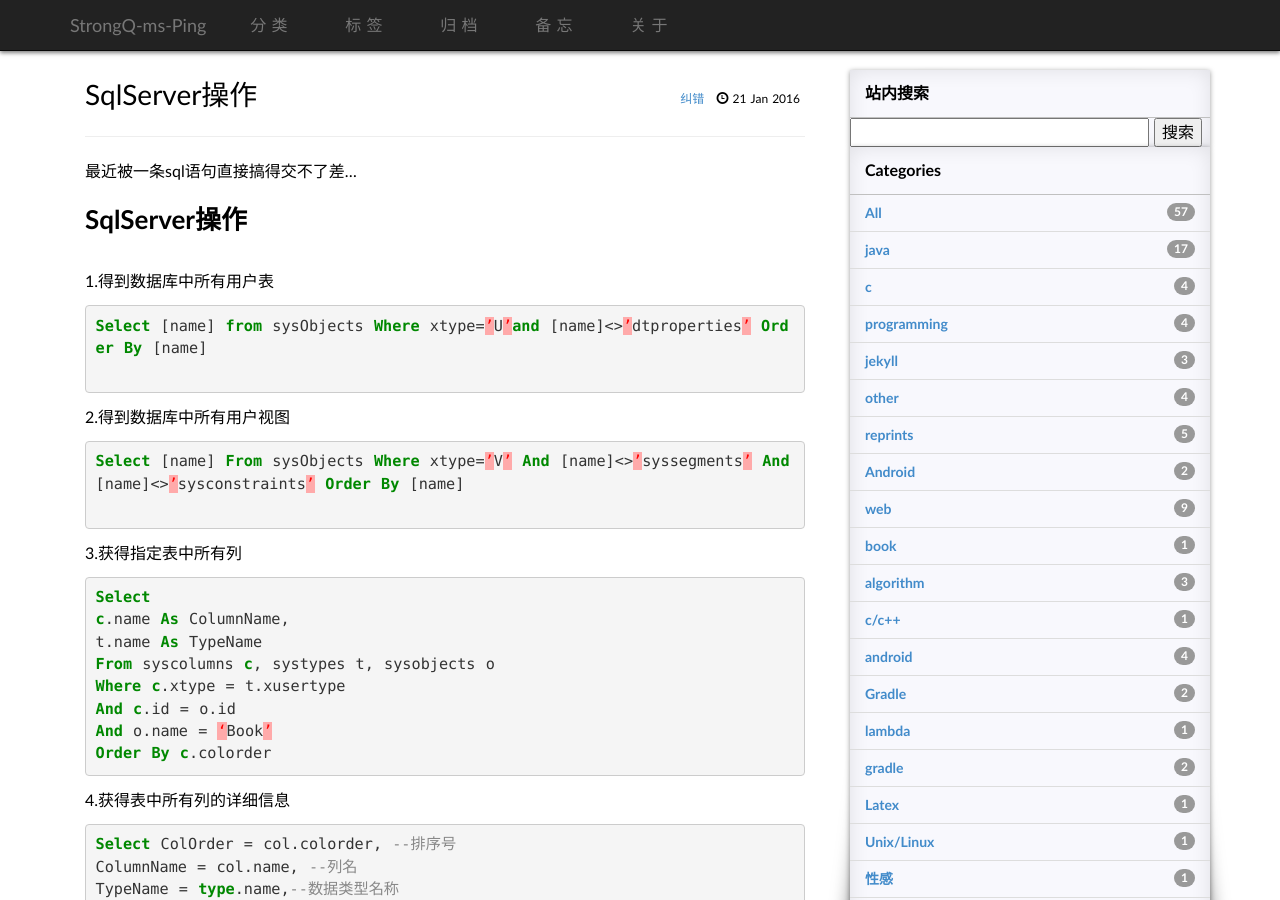
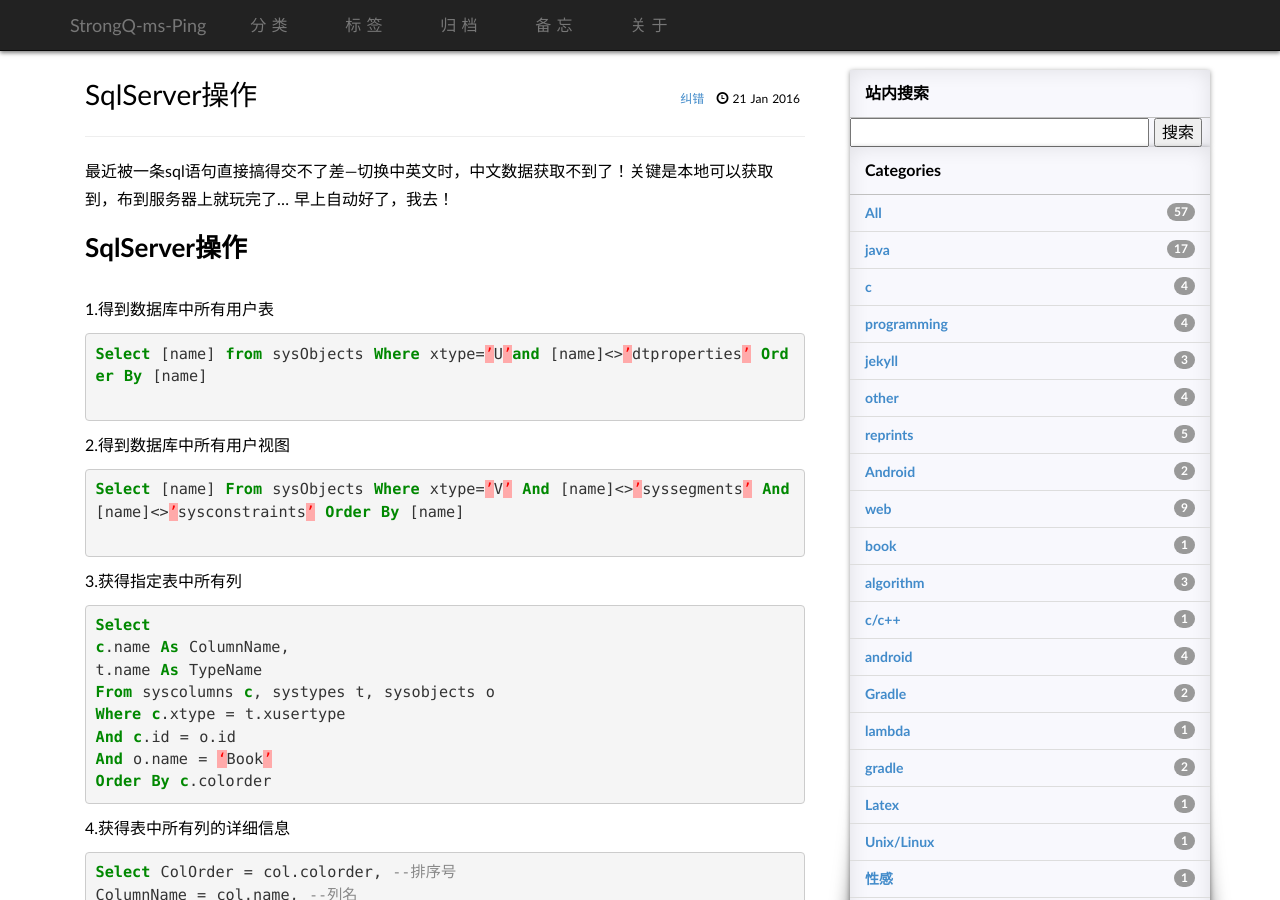
Before and after one commit to strongQ/caoyinping, a Jekyll site: the page built from _posts/2016-01-21-sql-server-all.md, in a window 1280 px wide and 900 px high. Built offline with Jekyll 4.4.1, drawn with Linux system fonts in a browser that asks for light colours; some web fonts are replaced; comment, search, counter and statistics services are not loaded.

Commit message:
Update 2016-01-21-sql-server-all.md

```diff
--- a/_posts/2016-01-21-sql-server-all.md
+++ b/_posts/2016-01-21-sql-server-all.md
@@ -6,7 +6,8 @@
 tag: sql
 ---
 
-最近被一条sql语句直接搞得交不了差...
+最近被一条sql语句直接搞得交不了差---切换中英文时，中文数据获取不到了！关键是本地可以获取到，布到服务器上就玩完了...
+早上自动好了，我去！
 
 ## SqlServer操作
 1.得到数据库中所有用户表
```
